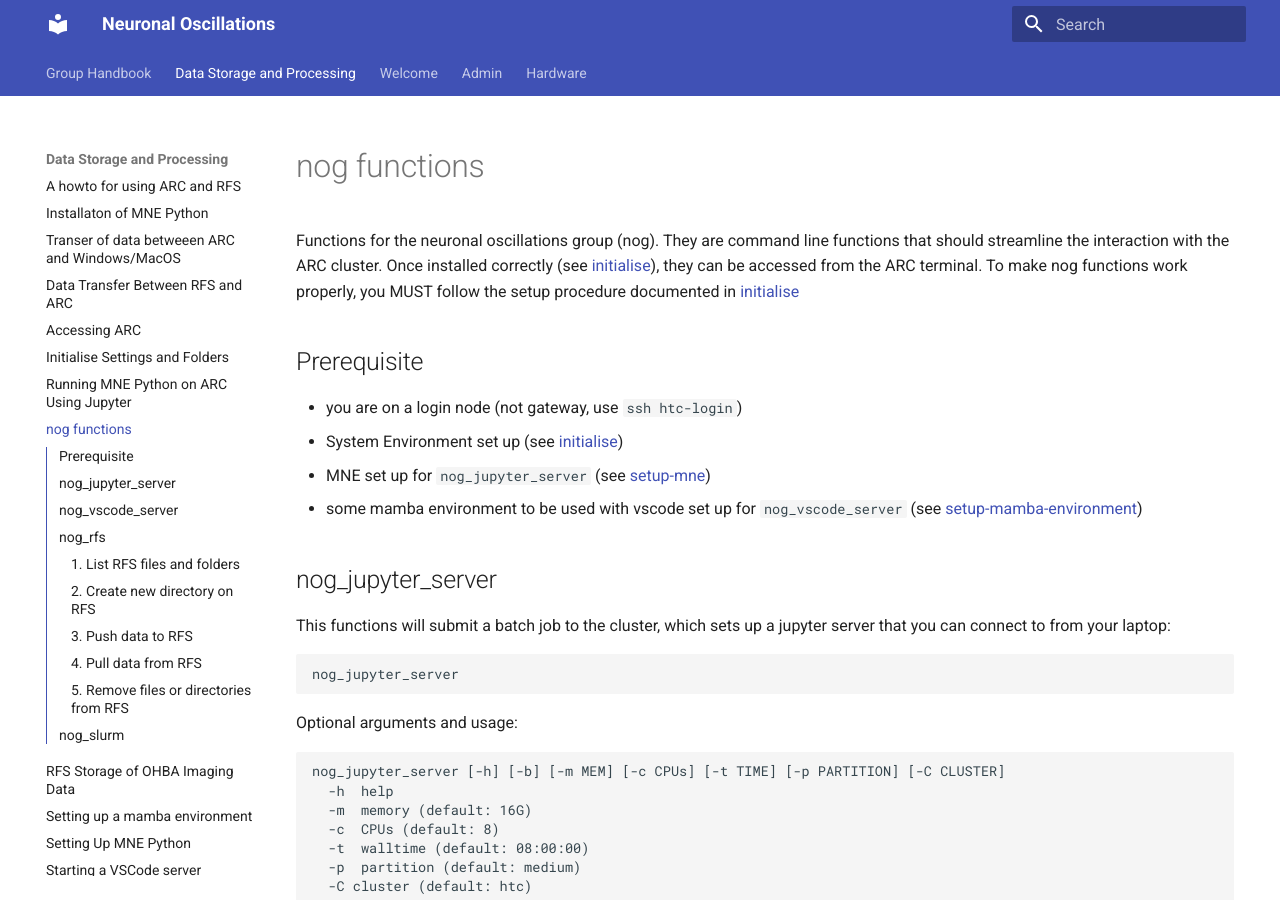
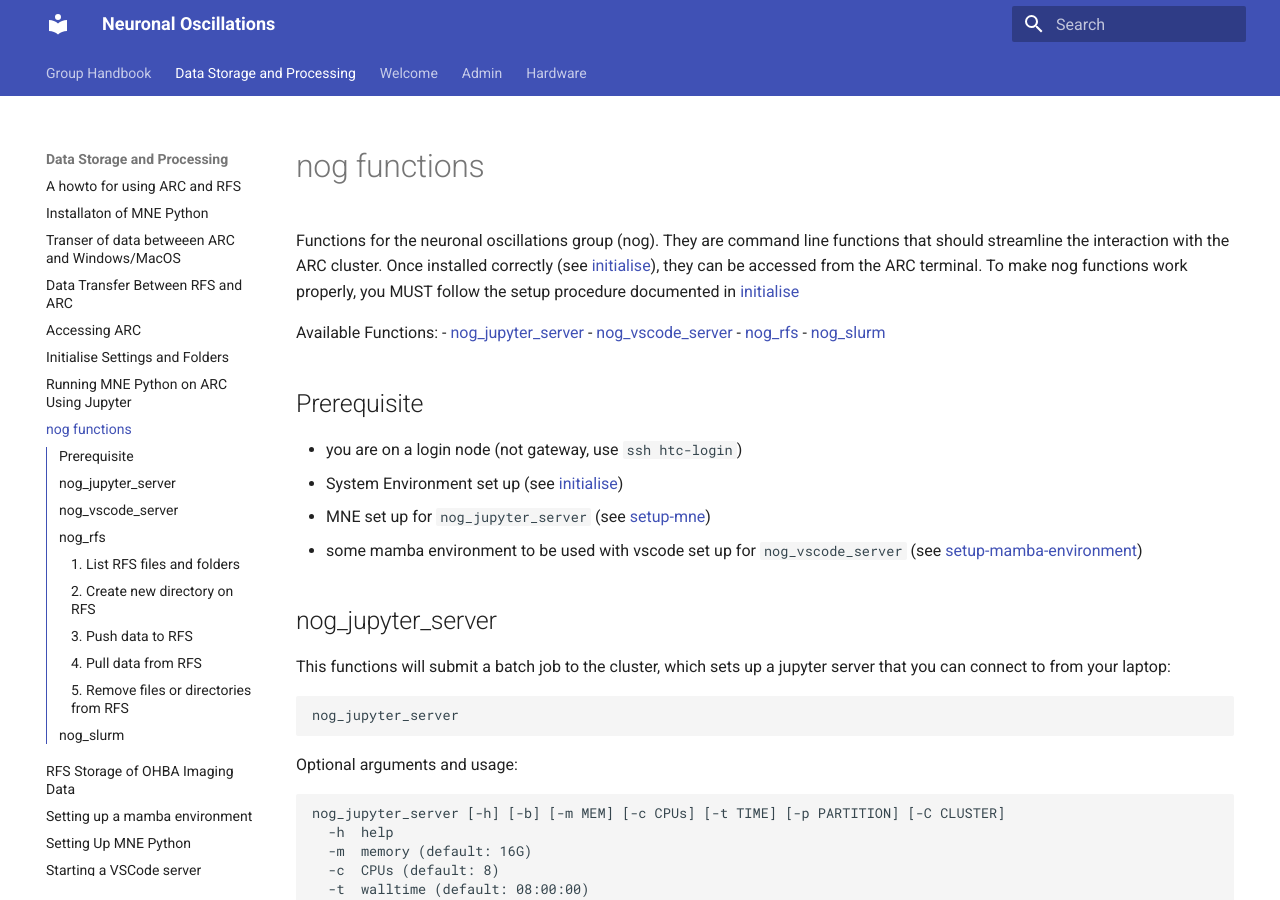
Before and after one commit to Neuronal-Oscillations/group-handbook, an MkDocs documentation site: the page built from docs/Data-Storage-and-Processing/nog-functions.md, in a window 1280 px wide and 900 px high. Built offline with MkDocs 1.6.1 and Material for MkDocs 9.7.7, drawn with Linux system fonts in a browser that asks for light colours.

Commit message:
Update nog-functions.md

```diff
--- a/docs/Data-Storage-and-Processing/nog-functions.md
+++ b/docs/Data-Storage-and-Processing/nog-functions.md
@@ -2,6 +2,12 @@
 Functions for the neuronal oscillations group (nog). They are command line functions that should streamline the interaction with the ARC cluster.
 Once installed correctly (see [initialise](initialise.md)), they can be accessed from the ARC terminal.
 To make nog functions work properly, you MUST follow the setup procedure documented in [initialise](initialise.md)
+
+Available Functions:
+- [nog_jupyter_server](#nog_jupyter_server)
+- [nog_vscode_server](#nog_vscode_server)
+- [nog_rfs](#nog_rfs)
+- [nog_slurm](#nog_slurm)
 
 ## Prerequisite
 
```
